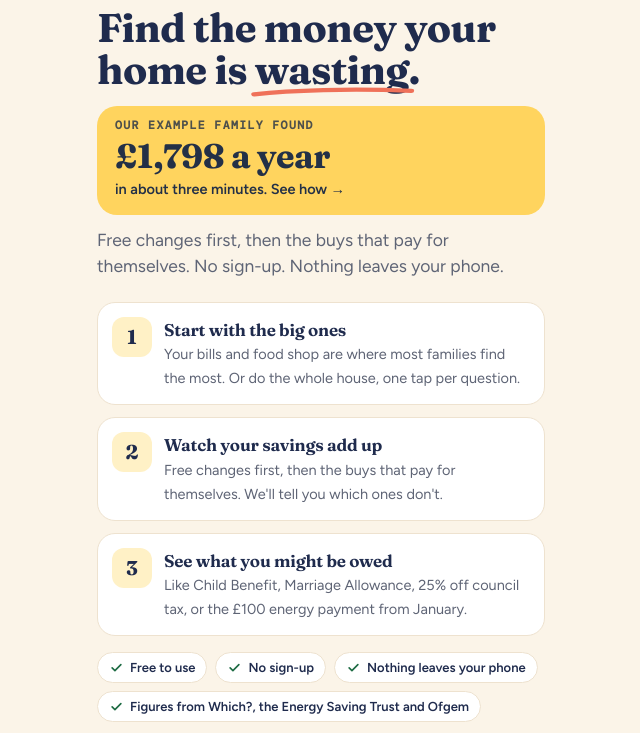
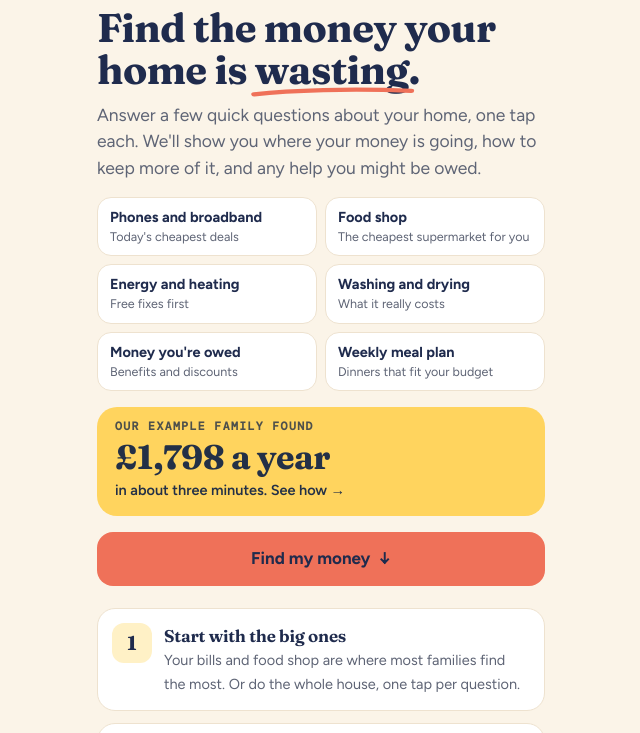
Before and after one commit to THECRYPTORIOUS/backofthesofa-site, a plain HTML site: page index.html in a window 1280 px wide. Shown: the part 62-795 px from the top of the page, without its empty margins (319-959 px from the left). Drawn offline with nearby package versions, Linux system fonts and the light colour scheme.

Commit message:
Explain what the site does on the first screen
Co-Authored-By: Claude Opus 5.5 <noreply@anthropic.com>
Claude-Session: https://claude.ai/code/session_01S8rWkut49yBqssFUpA7kK7

```diff
--- a/index.html
+++ b/index.html
@@ -109,6 +109,11 @@ p{margin:0}
 .steps .num{width:40px;height:40px;border-radius:12px;display:grid;place-items:center;font-family:var(--display);font-weight:var(--dw);font-size:20px;background:var(--num-bg);color:var(--ink)}
 .steps b{display:block;font-family:var(--display);font-weight:var(--dw3);font-size:17px;letter-spacing:-0.2px}
 .steps span{font-size:14.5px;color:var(--ink-2)}
+.checks{list-style:none;padding:0;margin:16px 0 0;display:grid;grid-template-columns:repeat(2,minmax(0,1fr));gap:8px}
+.checks li{background:var(--card);border:1px solid var(--line);border-radius:14px;padding:10px 12px}
+.checks b{display:block;font:700 14.5px/1.25 var(--body);color:var(--ink)}
+.checks span{display:block;font-size:12.5px;line-height:1.3;color:var(--ink-2);margin-top:3px}
+.hero .cta{margin-top:16px}
 .trust{display:flex;flex-wrap:wrap;gap:8px;margin-top:16px}
 .trust span{display:inline-flex;align-items:center;gap:6px;font:600 13px var(--body);background:var(--card);border:1px solid var(--line);padding:7px 11px;border-radius:999px}
 .trust svg{width:15px;height:15px;color:var(--good)}
@@ -353,11 +358,20 @@ footer .fine{font-size:12.5px;color:var(--foot-ink);opacity:.85}
 
   <section class="hero" id="top">
     <h1>Find the money your home is <span class="swoosh">wasting</span>.</h1>
-    <a class="proof" href="#example" data-act="showex"><span class="k">OUR EXAMPLE FAMILY FOUND</span><b class="exTotal">£1,799 a year</b><span>in about three minutes. See how &rarr;</span></a>
-    <p class="lede">Free changes first, then the buys that pay for themselves. No sign-up. Nothing leaves your phone.</p>
+    <p class="lede">Answer a few quick questions about your home, one tap each. We'll show you where your money is going, how to keep more of it, and any help you might be owed.</p>
+    <ul class="checks" aria-label="What we check">
+      <li><b>Phones and broadband</b><span>Today's cheapest deals</span></li>
+      <li><b>Food shop</b><span>The cheapest supermarket for you</span></li>
+      <li><b>Energy and heating</b><span>Free fixes first</span></li>
+      <li><b>Washing and drying</b><span>What it really costs</span></li>
+      <li><b>Money you're owed</b><span>Benefits and discounts</span></li>
+      <li><b>Weekly meal plan</b><span>Dinners that fit your budget</span></li>
+    </ul>
+    <a class="proof" href="#example" data-act="showex"><span class="k">OUR EXAMPLE FAMILY FOUND</span><b class="exTotal">£1,798 a year</b><span>in about three minutes. See how &rarr;</span></a>
+    <button class="btn coral cta" data-act="totool">Find my money <span aria-hidden="true">&darr;</span></button>
     <ol class="steps">
       <li><span class="num">1</span><div><b>Start with the big ones</b><span>Your bills and food shop are where most families find the most. Or do the whole house, one tap per question.</span></div></li>
-      <li><span class="num">2</span><div><b>Watch your savings add up</b><span>Free changes first, then the buys that pay for themselves. We'll tell you which ones don't.</span></div></li>
+      <li><span class="num">2</span><div><b>Watch your savings add up</b><span>Each room shows what you could save: free changes first, then today's cheapest deals and the buys that pay for themselves.</span></div></li>
       <li><span class="num">3</span><div><b>See what you might be owed</b><span>Like Child Benefit, Marriage Allowance, 25% off council tax, or the £100 energy payment from January.</span></div></li>
     </ol>
     <div class="trust">
@@ -366,7 +380,6 @@ footer .fine{font-size:12.5px;color:var(--foot-ink);opacity:.85}
       <span><svg viewBox="0 0 24 24" fill="none" stroke="currentColor" stroke-width="2.6" stroke-linecap="round" stroke-linejoin="round"><path d="M5 12.5l4.5 4.5L19 7.5"/></svg>Nothing leaves your phone</span>
       <span><svg viewBox="0 0 24 24" fill="none" stroke="currentColor" stroke-width="2.6" stroke-linecap="round" stroke-linejoin="round"><path d="M5 12.5l4.5 4.5L19 7.5"/></svg>Figures from Which?, the Energy Saving Trust and Ofgem</span>
     </div>
-    <button class="btn coral cta" data-act="totool">Find my money <span aria-hidden="true">&darr;</span></button>
     <a class="mealsbanner" href="meals.html"><b>New: meal planner</b><span>7 dinners and a shopping list that fit your budget</span><span aria-hidden="true" class="arr">&rarr;</span></a>
   </section>
 
@@ -374,7 +387,7 @@ footer .fine{font-size:12.5px;color:var(--foot-ink);opacity:.85}
 
   <section class="faq stack" aria-label="Common questions">
     <h2>Common questions</h2>
-    <details id="example"><summary>Who's the example family?</summary><p class="ans">Two adults and two children (the youngest is at primary school), both parents working. They tumble dry 5 loads a week in a condenser dryer, cook 4 dinners a week in an electric oven, have an electric shower, two phones on EE past their contract at £55 a month, BT broadband past its contract, and a £125 weekly shop at Tesco without a Clubcard. The free changes, money-saving buys, bills and food shop add up to <b class="exTotal">£1,799 a year</b>. That's before any money they might be owed. Your total depends on your answers.</p></details>
+    <details id="example"><summary>Who's the example family?</summary><p class="ans">Two adults and two children (the youngest is at primary school), both parents working. They tumble dry 5 loads a week in a condenser dryer, cook 4 dinners a week in an electric oven, have an electric shower, two phones on EE past their contract at £55 a month, BT broadband past its contract, and a £125 weekly shop at Tesco without a Clubcard. The free changes, money-saving buys, bills and food shop add up to <b class="exTotal">£1,798 a year</b>. That's before any money they might be owed. Your total depends on your answers.</p></details>
     <details><summary>Is it really free?</summary><p class="ans">Yes. There's no sign-up, no email and nothing to pay.</p></details>
     <details><summary>What happens to my answers?</summary><p class="ans">They stay on your phone. We never see them, and there's no account to make.</p></details>
     <details><summary>Where do the numbers come from?</summary><p class="ans">Which? appliance tests, the Energy Saving Trust, Nesta, Ofgem's price cap and GOV.UK. Every figure is listed under "How we worked it out" in your results.</p></details>
```
Also changed, not shown: meals.html (+5 -0 lines).
